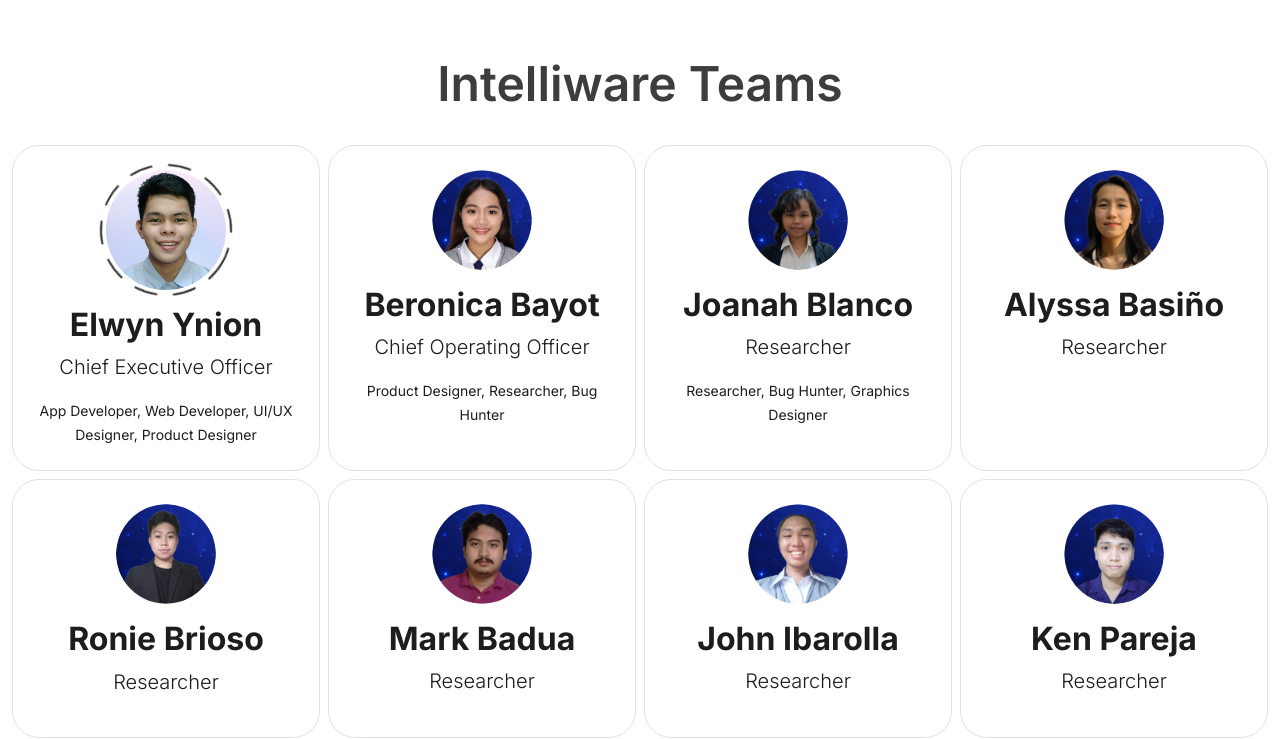
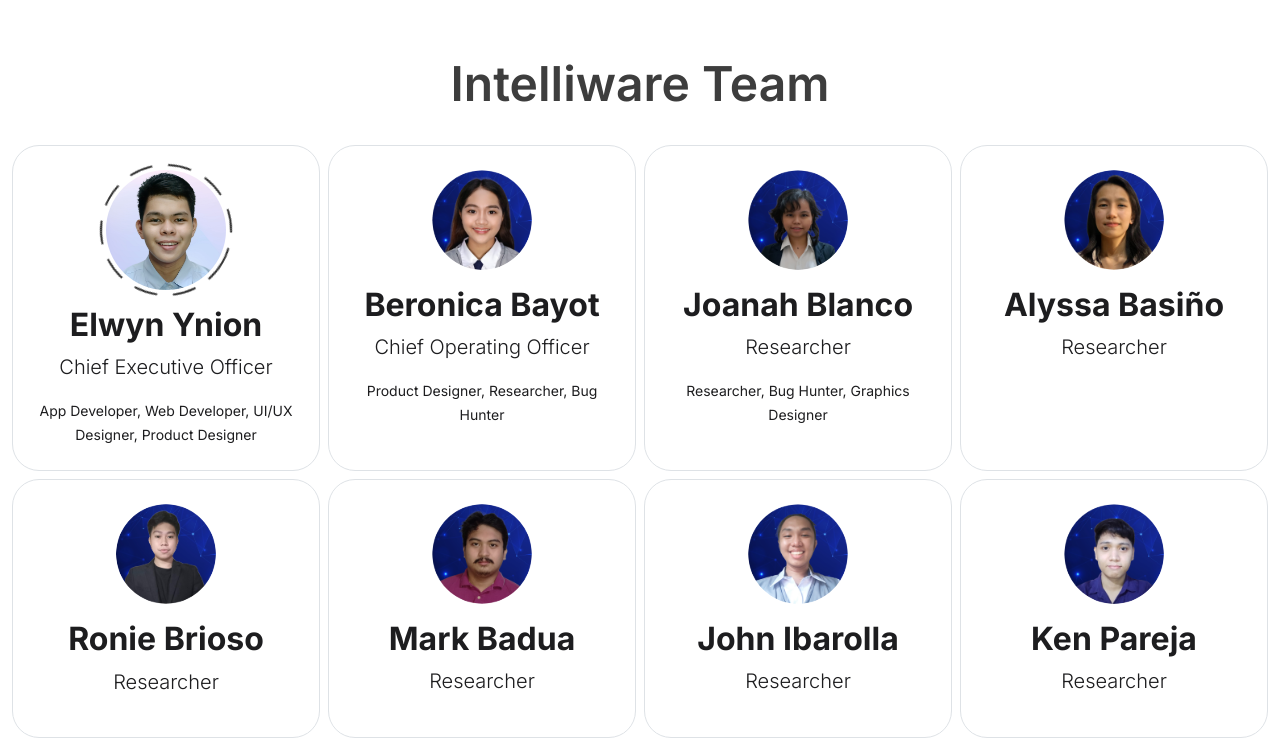
Before and after one commit to elwynynion/ProgLearn-Page, a website: page team.html in a window 1280 px wide. Shown: the part 73-812 px from the top of the page. Drawn offline with nearby package versions, Linux system fonts and the light colour scheme.

Commit message:
Update team.html

```diff
--- a/team.html
+++ b/team.html
@@ -5,7 +5,7 @@
     <meta http-equiv="X-UA-Compatible" content="IE=edge">
     <meta name="viewport" content="width=device-width, initial-scale=1.0">
 
-    <title>Teams</title>
+    <title>Intelliware Team</title>
 
     <meta name="description" content="ProgLearn is a application for learning programming.">
     <link rel="shortcut icon" href="assets/img/logo.png" />
@@ -62,7 +62,7 @@
 
 <main class="main pb-5">
     <div class="container-xxl">
-        <h2 class="display-5 pl-title pb-4 text-center">Intelliware Teams</h2>
+        <h2 class="display-5 pl-title pb-4 text-center">Intelliware Team</h2>
         <div class="row g-2">
             <div class="col-sm-12 col-md-4 col-lg-3">
                 <div class="card card-team p-2 h-100">
```
